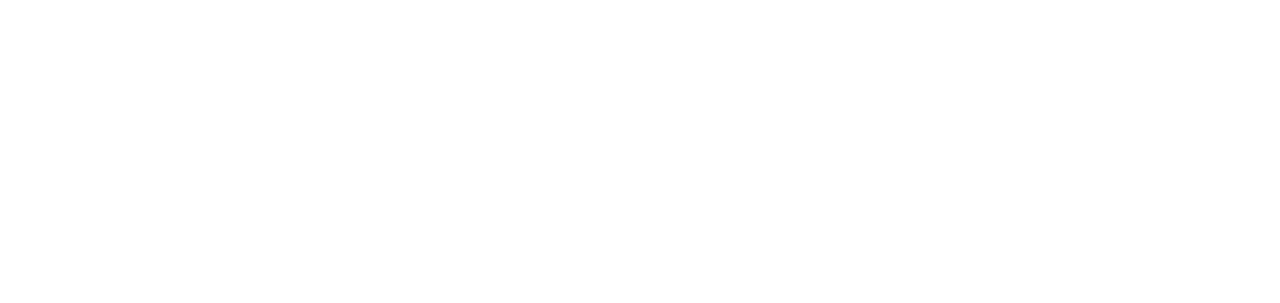
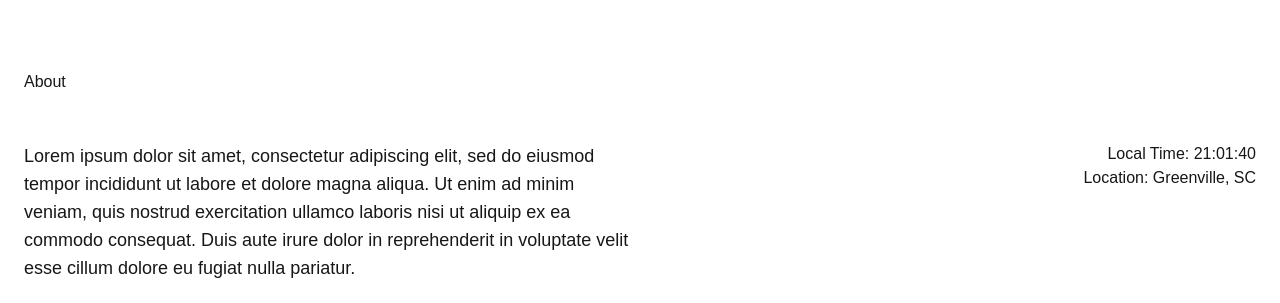
Before and after one commit to ValentinaValverde/valentina_valverde, a Next.js app: page / in a window 1280 px wide. Shown: the part 856-1159 px from the top of the page. Before the commit the page ends 902 px from the top, so only its background shows below. Built offline with nearby package versions, Linux system fonts and the light colour scheme.

Commit message:
1/2 about section

```diff
--- a/app/page.tsx
+++ b/app/page.tsx
@@ -1,6 +1,7 @@
 import Navbar from '@/components/Navbar';
 import Header from '@/components/Header';
 import FeaturedWork from '@/components/FeaturedWork';
+import About from '@/components/About';
 
 export default function Home() {
   return (
@@ -8,6 +9,7 @@
       <Navbar />
       <Header />
       <FeaturedWork />
+      <About />
     </div>
   );
 }
--- /dev/null
+++ b/components/About.tsx
@@ -0,0 +1,36 @@
+'use client';
+
+import Divider from './Divider';
+import { formatTime } from '@/utils/clock';
+import { useState, useEffect } from 'react';
+
+export default function About() {
+  const [now, setNow] = useState<Date>(() => new Date());
+
+  useEffect(() => {
+    const id = window.setInterval(() => setNow(new Date()), 1000);
+    return () => window.clearInterval(id);
+  });
+
+  return (
+    <div>
+      <Divider text="About" />
+
+      <div className="p-6 flex justify-between items-start">
+        <p className="text-lg max-w-1/2">
+          Lorem ipsum dolor sit amet, consectetur adipiscing elit, sed do
+          eiusmod tempor incididunt ut labore et dolore magna aliqua. Ut enim ad
+          minim veniam, quis nostrud exercitation ullamco laboris nisi ut
+          aliquip ex ea commodo consequat. Duis aute irure dolor in
+          reprehenderit in voluptate velit esse cillum dolore eu fugiat nulla
+          pariatur.
+        </p>
+
+        <div className="text-right">
+          <p>Local Time: {formatTime(now)}</p>
+          <p>Location: Greenville, SC</p>
+        </div>
+      </div>
+    </div>
+  );
+}
--- /dev/null
+++ b/utils/clock.ts
@@ -0,0 +1,11 @@
+const TIME_ZONE = 'America/New_York';
+
+export function formatTime(date: Date) {
+  return new Intl.DateTimeFormat('en-US', {
+    timeZone: TIME_ZONE,
+    hour: '2-digit',
+    minute: '2-digit',
+    second: '2-digit',
+    hour12: false,
+  }).format(date);
+}
```
